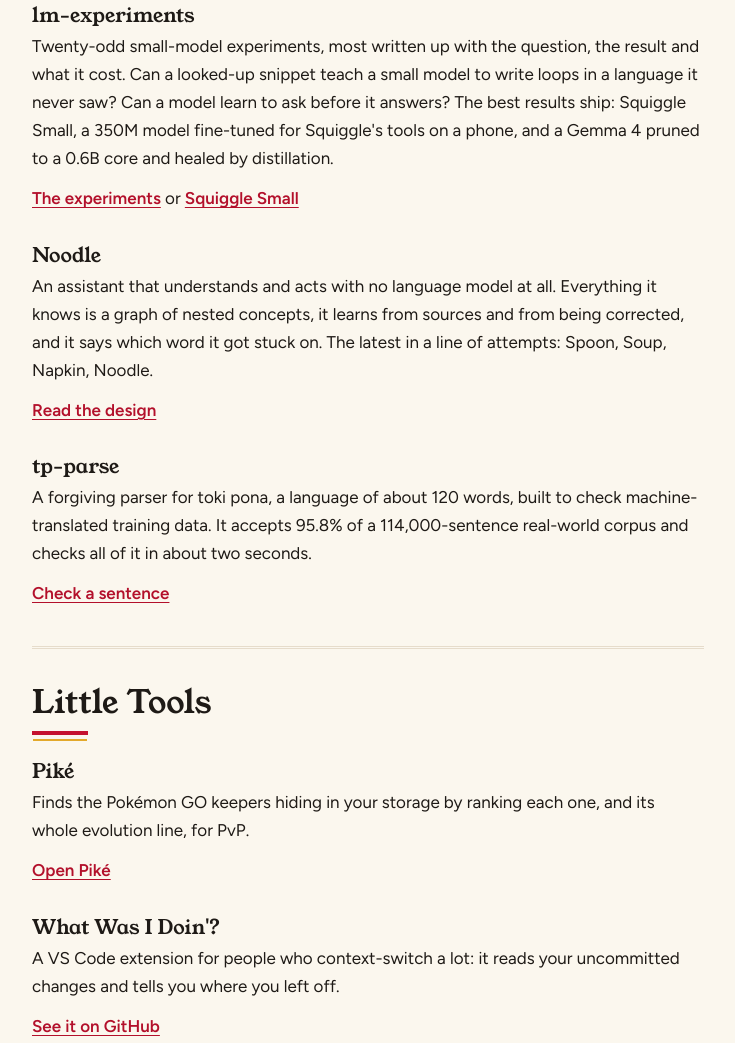
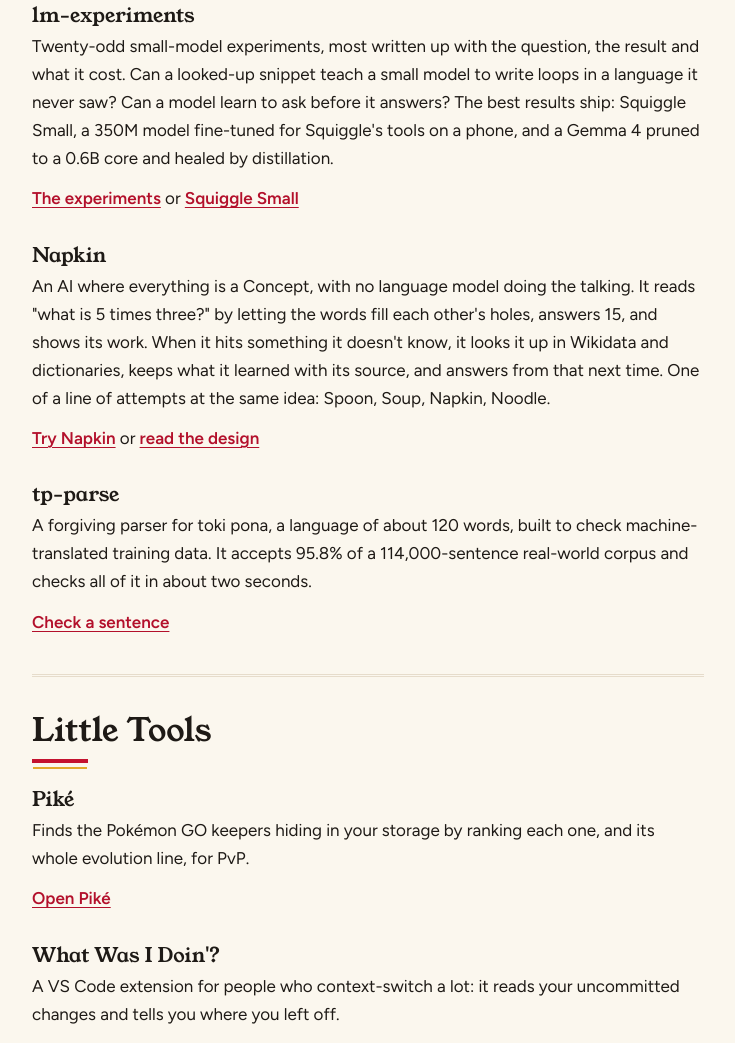
Before and after one commit to KealJones/kealjones.github.io, a plain HTML site: page index.html in a window 1280 px wide. Shown: the part 1531-2574 px from the top of the page, without its empty margins (272-1007 px from the left). Drawn offline with Linux system fonts and the light colour scheme.

Commit message:
Feature Napkin (with its live demo) instead of Noodle
Co-Authored-By: Claude Opus 5.5 <noreply@anthropic.com>
Claude-Session: https://claude.ai/code/session_01QUycU32Rx8q6TEFPCDzNbe

```diff
--- a/index.html
+++ b/index.html
@@ -96,9 +96,9 @@
         <p class="go"><a data-project href="https://github.com/KealJones/lm-experiments">The experiments</a> or <a href="https://huggingface.co/kealjones/squiggle-small">Squiggle Small</a></p>
       </article>
       <article class="entry">
-        <h3 translate="no">Noodle</h3>
-        <p>An assistant that understands and acts with no language model at all. Everything it knows is a graph of nested concepts, it learns from sources and from being corrected, and it says which word it got stuck on. The latest in a line of attempts: Spoon, Soup, Napkin, Noodle.</p>
-        <p class="go"><a data-project href="https://github.com/KealJones/noodle">Read the design</a></p>
+        <h3 translate="no">Napkin</h3>
+        <p>An AI where everything is a Concept, with no language model doing the talking. It reads "what is 5 times three?" by letting the words fill each other's holes, answers 15, and shows its work. When it hits something it doesn't know, it looks it up in Wikidata and dictionaries, keeps what it learned with its source, and answers from that next time. One of a line of attempts at the same idea: Spoon, Soup, Napkin, Noodle.</p>
+        <p class="go"><a data-project href="https://kealjones.com/napkin/">Try Napkin</a> or <a href="https://github.com/KealJones/napkin">read the design</a></p>
       </article>
       <article class="entry">
         <h3 translate="no">tp-parse</h3>
```
